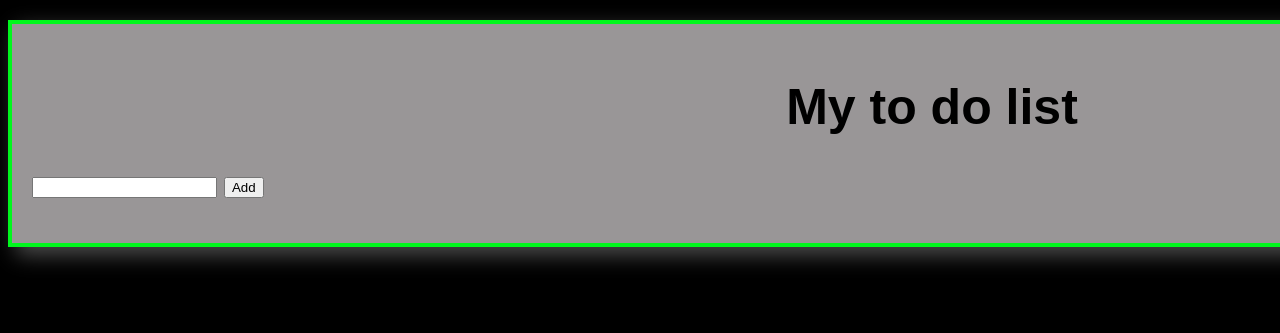
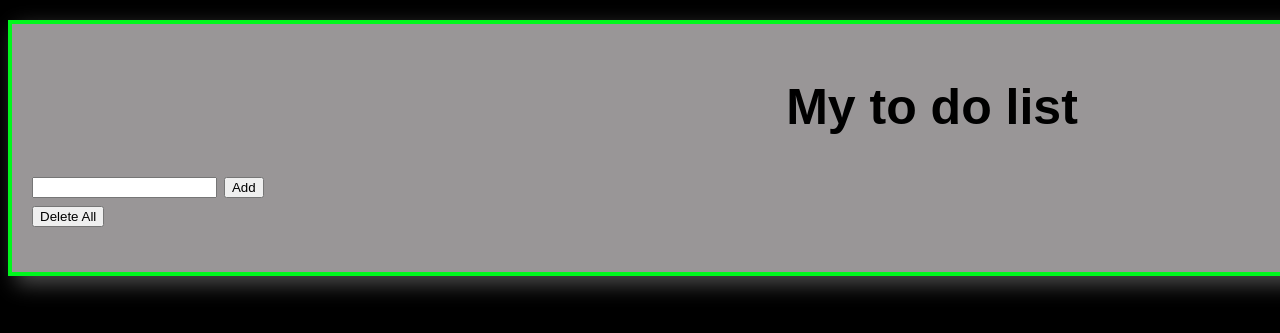
Before and after one commit to M1ks1i/todolist, a Django app: page /todoapp/ in a window 1280 px wide; the page is wider, and only the part inside the window is pictured. Shown: the top 333 px of that part. Run offline with Django 5.2, Linux system fonts and the light colour scheme; data that the repository does not hold is empty.

Commit message:
add delete all

```diff
--- a/templates/home.html
+++ b/templates/home.html
@@ -16,6 +16,13 @@
         <form action="/addtodoitem/" method="post">{% csrf_token %}
             <input type="text" name="content">
             <input type="submit" value="Add">
+
+        </form>
+        <form action="/deleteallitems/" method="post">{% csrf_token %}
+            <input type="submit" value="Delete All">
+
+
+
         </form>
         <ul class="task-list">
             {% for i in all_items %}
--- a/todoapp/views.py
+++ b/todoapp/views.py
@@ -21,3 +21,7 @@ def deleteitem (request, it):
     y = TodoListItem.objects.get(id=it)
     y.delete()
     return HttpResponseRedirect('/todoapp/')
+
+def deleteall (request):
+    TodoListItem.objects.all().delete()
+    return HttpResponseRedirect('/todoapp/')
--- a/todolist/urls.py
+++ b/todolist/urls.py
@@ -19,7 +19,7 @@ from django.conf import settings
 from django.conf.urls.static import  static
 from django.contrib import admin
 from django.urls import path
-from todoapp.views import toDoAppView, newadd, deleteitem, index
+from todoapp.views import toDoAppView, newadd, deleteitem, index, deleteall
 
 
 urlpatterns = [
@@ -27,7 +27,8 @@ urlpatterns = [
     path('admin/', admin.site.urls),
     path('todoapp/', toDoAppView, name = 'home'),
     path('addtodoitem/', newadd),
-    path('deletetodoitem/<int:it>/', deleteitem)
+    path('deletetodoitem/<int:it>/', deleteitem),
+    path('deleteallitems/', deleteall)
 ]
 
 if settings.DEBUG:
```
Also changed, not shown: db.sqlite3.
